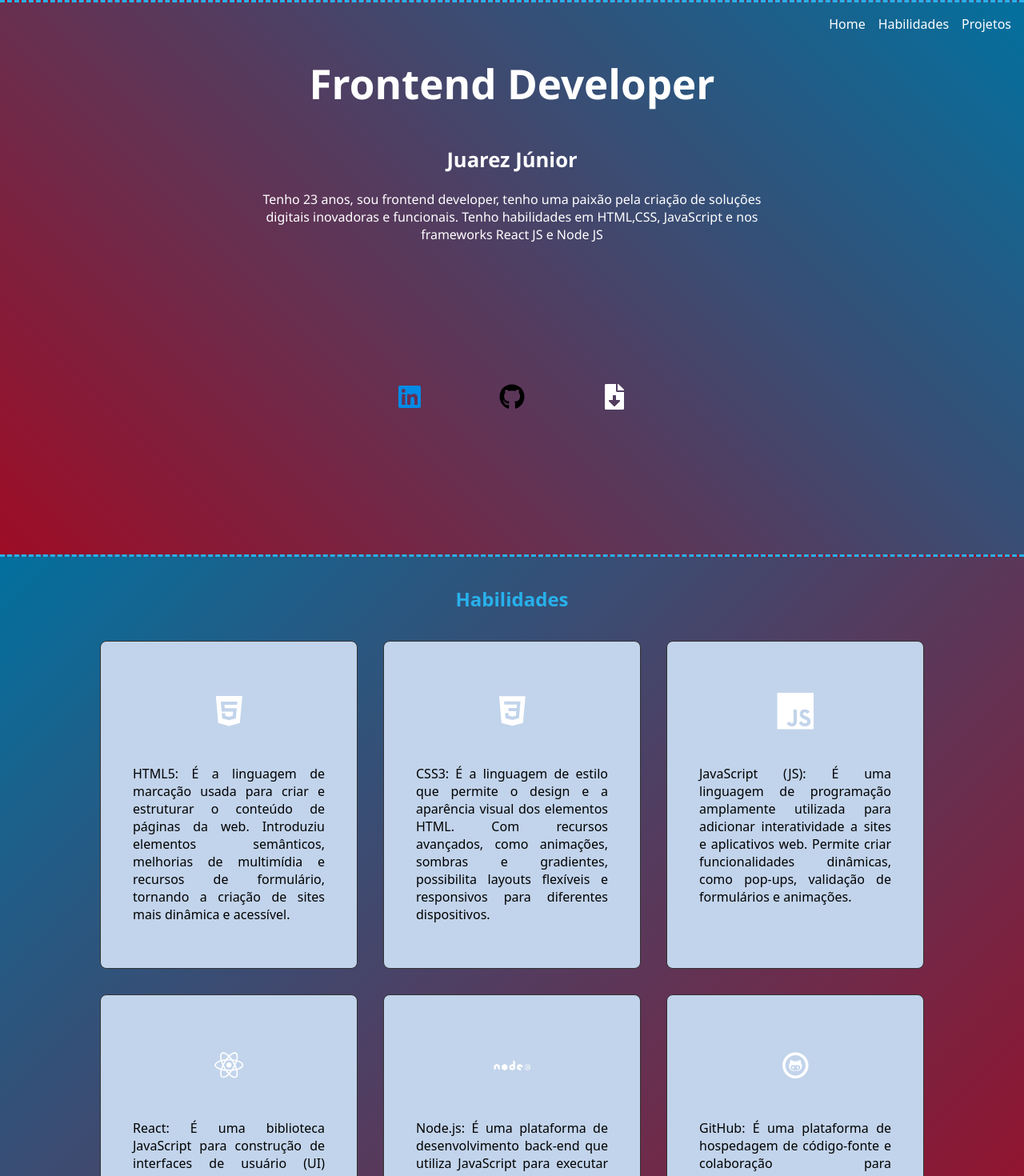
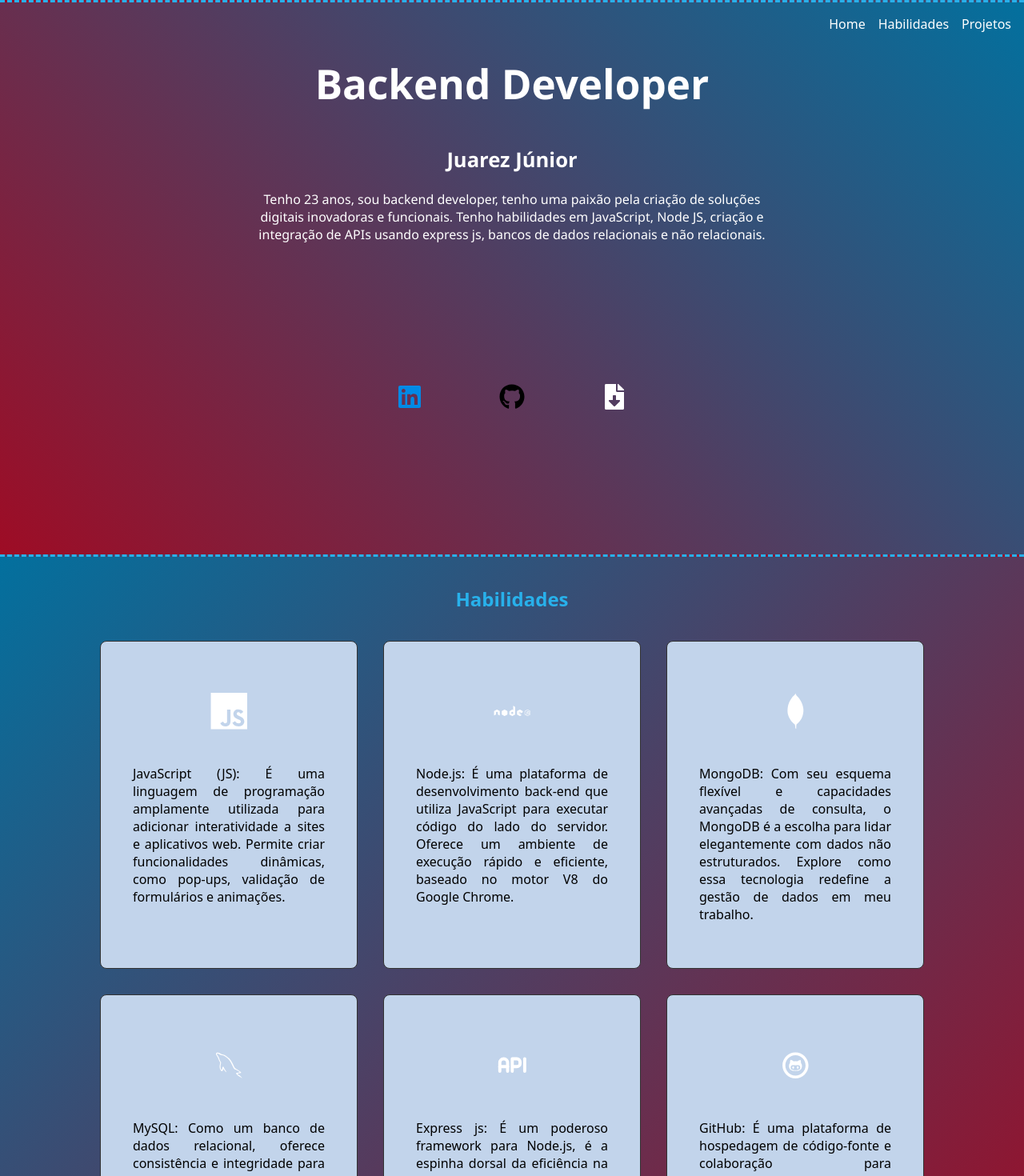
Before and after one commit to Jjunior112/portfolio_index, a React (Vite) app: page / in a window 1280 px wide. Shown: the top 1470 px of the page at 80% size. Built offline with nearby package versions, Linux system fonts and the light colour scheme.

Commit message:
refatoração do perfil e habilidades

```diff
--- a/src/components/Abilities.jsx
+++ b/src/components/Abilities.jsx
@@ -1,21 +1,23 @@
-import { DiHtml5, DiJsBadge, DiCss3, DiNodejs, DiReact, DiGithub } from "react-icons/di";
+import { DiMysql, DiJsBadge, DiMongodb, DiNodejs, DiReact, DiGithub } from "react-icons/di";
+
+import { TbApi } from "react-icons/tb";
 
 const Abilities = () => {
     return (
         <section id="abilities" className='abilities'>
             <h1>Habilidades </h1>
             <div className='icons'>
-                <div><DiHtml5 /> <p>HTML5: É a linguagem de marcação usada para criar e estruturar o conteúdo de páginas da web. Introduziu elementos semânticos, melhorias de multimídia e recursos de formulário, tornando a criação de sites mais dinâmica e acessível.</p></div>
+                <div><DiJsBadge /> <p>JavaScript (JS): É uma linguagem de programação amplamente utilizada para adicionar interatividade a sites e aplicativos web. Permite criar funcionalidades dinâmicas, como pop-ups, validação de formulários e animações.</p></div>
+                <div><DiNodejs /><p> Node.js: É uma plataforma de desenvolvimento back-end que utiliza JavaScript para executar código do lado do servidor. Oferece um ambiente de execução rápido e eficiente, baseado no motor V8 do Google Chrome.</p></div>
 
-                <div><DiCss3 /> <p>CSS3: É a linguagem de estilo que permite o design e a aparência visual dos elementos HTML. Com recursos avançados, como animações, sombras e gradientes, possibilita layouts flexíveis e responsivos para diferentes dispositivos.</p></div>
+                <div><DiMongodb /> <p>MongoDB:  Com seu esquema flexível e capacidades avançadas de consulta, o MongoDB é a escolha para lidar elegantemente com dados não estruturados. Explore como essa tecnologia redefine a gestão de dados em meu trabalho.</p></div>
 
-                <div><DiJsBadge /> <p>JavaScript (JS): É uma linguagem de programação amplamente utilizada para adicionar interatividade a sites e aplicativos web. Permite criar funcionalidades dinâmicas, como pop-ups, validação de formulários e animações.</p></div>
 
             </div>
             <div className='icons'>
-                <div><DiReact /> <p>React: É uma biblioteca JavaScript para construção de interfaces de usuário (UI) interativas e reativas. Com componentes reutilizáveis, facilita o desenvolvimento de aplicativos complexos e de alto desempenho.</p></div>
+                <div><DiMysql /> <p>MySQL: Como um banco de dados relacional, oferece consistência e integridade para projetos críticos. Com suporte transacional e uma linguagem SQL robusta, o MySQL é a escolha sólida para garantir a gestão eficiente e confiável de dados.</p></div>
+                <div><TbApi /> <p>Express js: É um poderoso framework para Node.js, é a espinha dorsal da eficiência na construção de aplicações web. Com sua abordagem minimalista, Express simplifica o desenvolvimento, oferecendo uma estrutura flexível para criar APIs escaláveis e dinâmicas.</p></div>
 
-                <div><DiNodejs /><p> Node.js: É uma plataforma de desenvolvimento back-end que utiliza JavaScript para executar código do lado do servidor. Oferece um ambiente de execução rápido e eficiente, baseado no motor V8 do Google Chrome.</p></div>
 
                 <div><DiGithub /> <p>GitHub: É uma plataforma de hospedagem de código-fonte e colaboração para desenvolvedores. Permite o controle de versão, revisão de código e facilita o trabalho em equipe em projetos de software.</p></div>
 
--- a/src/components/Profile.jsx
+++ b/src/components/Profile.jsx
@@ -43,11 +43,11 @@ const Profile = () => {
 
             <motion.div className='name' initial={{ y: 100 }} animate={{ y: 0 }} transition={{ duration: 0.8 }}>
 
-                <h1>Frontend Developer</h1>
+                <h1>Backend Developer</h1>
 
                 <h2>Juarez Júnior</h2>
 
-                <p>Tenho 23 anos, sou frontend developer, tenho uma paixão pela criação de soluções digitais inovadoras e funcionais. Tenho habilidades em HTML,CSS, JavaScript e nos frameworks React JS e Node JS </p>
+                <p>Tenho 23 anos, sou backend developer, tenho uma paixão pela criação de soluções digitais inovadoras e funcionais. Tenho habilidades em JavaScript, Node JS, criação e integração de APIs usando express js, bancos de dados relacionais e não relacionais. </p>
 
             </motion.div>
 
```
